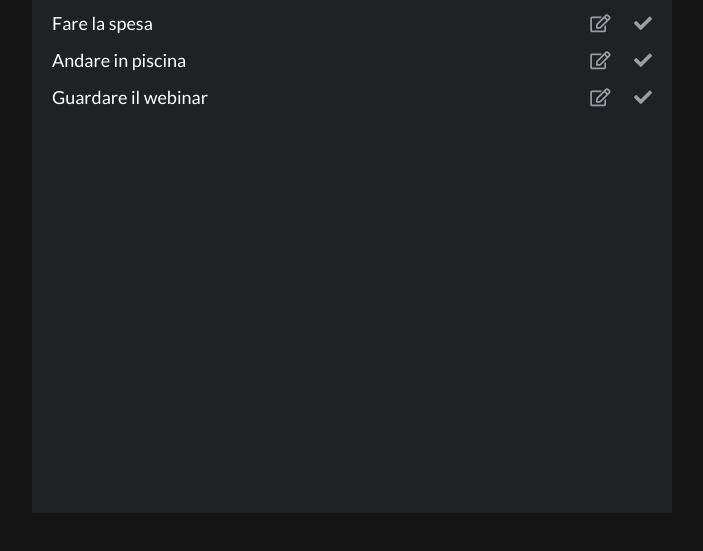
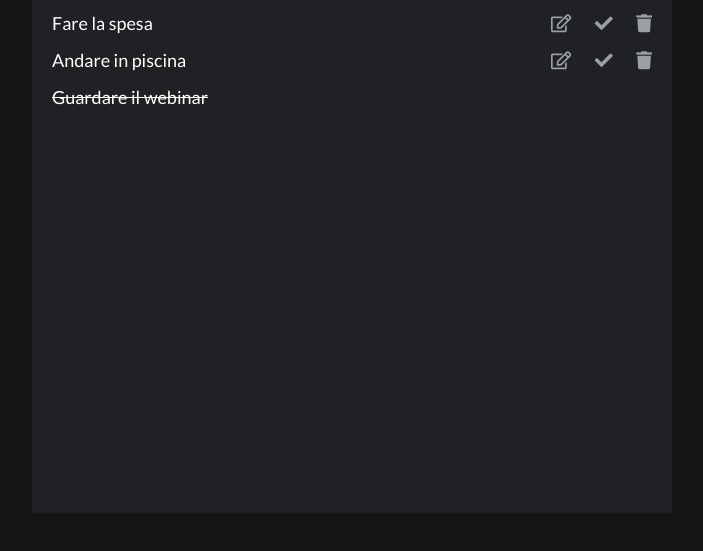
Before and after one commit to andreamarangon/vue-todolist, a plain HTML site: page index.html in a window 1280 px wide. Shown: the part 207-758 px from the top of the page, without its empty margins (288-991 px from the left). Drawn offline with nearby package versions, Linux system fonts and the light colour scheme.

Commit message:
aggiunta di check e delete fatto in mattinata

```diff
--- a/assets/css/master.css
+++ b/assets/css/master.css
@@ -69,6 +69,9 @@ i {
   margin-left: 20px;
 }
 
+.title.deleted {
+  text-decoration: line-through;
+}
 
 
 /* UTILITY */
--- a/assets/js/main.js
+++ b/assets/js/main.js
@@ -1,18 +1,47 @@
 var app = new Vue({
   el: '#root',
   data: {
+    inputTxt : '',
     todos: [
       {
-        title: 'Fare la spesa'
+        title: 'Fare la spesa',
+        status: 'todo'
       },
       {
-        title: 'Andare in piscina'
+        title: 'Andare in piscina',
+        status: 'todo'
       },
       {
-        title: 'Guardare il webinar'
+        title: 'Guardare il webinar',
+        status: 'done'
       },
     ],
   },
+  computed : {
+    todosComputed: function () {
+      let todosDone = this.todos.filter((todo) => todo.status == 'done');
+      let todosTodo = this.todos.filter((todo) => todo.status == 'todo');
+      return [...todosTodo, ...todosDone];
+    }
+  },
   methods: {
+    add: function () {
+      if (this.inputTxt != '') {
+        let obj = {
+          title: this.inputTxt,
+          status: 'todo'
+        }
+        this.todos.push(obj);
+        this.inputTxt = '';
+      }
+    },
+    check: function (todo) {
+      let index = this.todos.indexOf(todo);
+      this.todos[index].status = 'done';
+    },
+    remove: function (todo) {
+      let index = this.todos.indexOf(todo);
+      this.todos.splice(index, 1);
+    }
   }
 });
--- a/index.html
+++ b/index.html
@@ -13,13 +13,33 @@
   <div id="root">
     <div class="container">
       <h1>To Do List</h1>
-      <input type="text" placeholder="Inserisci una cosa da fare">
+      <input
+        type="text"
+        v-model="inputTxt"
+        placeholder="Inserisci una cosa da fare"
+        class="write"
+        @keyup.enter="add">
       <ul class="todos">
-        <li class="li-container" v-for="todo in todos">
-          <span class="title">{{todo.title}}</span>
+        <li class="li-container" v-for="(todo,i) in todosComputed">
+          <span
+            class="title"
+           :class="(todo.status == 'done') ? 'deleted' : '' ">
+           {{todo.title}}
+          </span>
           <div class="controls-container">
-            <span class="controls edit"><i class="far fa-edit"></i></span>
-            <span class="controls check"><i class="fas fa-check"></i></span>
+            <span v-if="todo.status != 'done'" class="controls edit"><i class="far fa-edit"></i></span>
+            <span
+             v-if="todo.status != 'done'"
+             class="controls check"
+             @click= "check(todo)">
+             <i class="fas fa-check"></i>
+            </span>
+            <span
+              v-if="todo.status != 'done'"
+              class="controls delete"
+              @click="remove(todo)">
+              <i class="fas fa-trash"></i>
+            </span>
           </div>
         </li>
       </ul>
```
